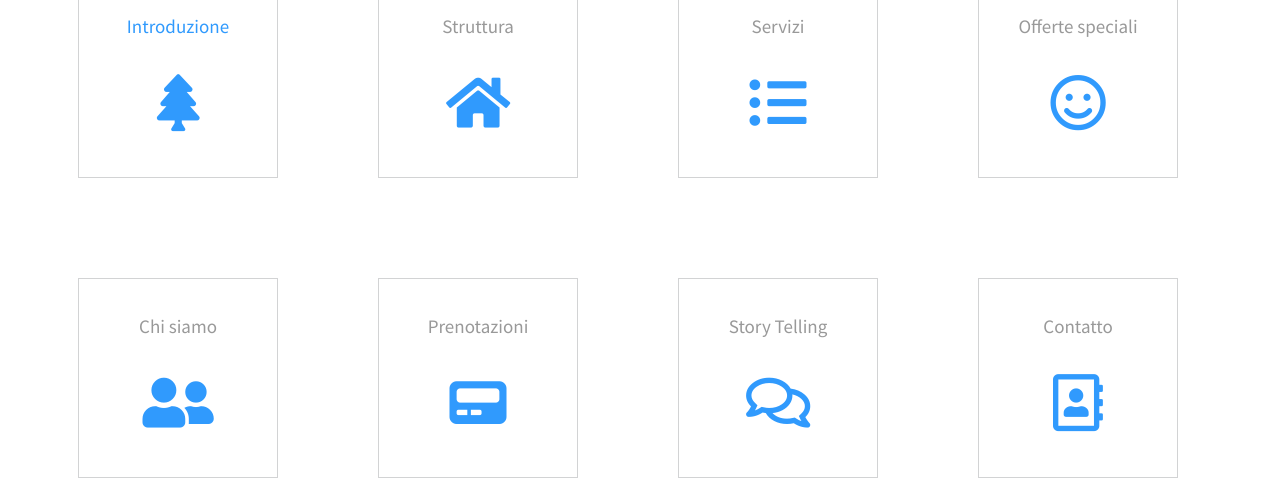
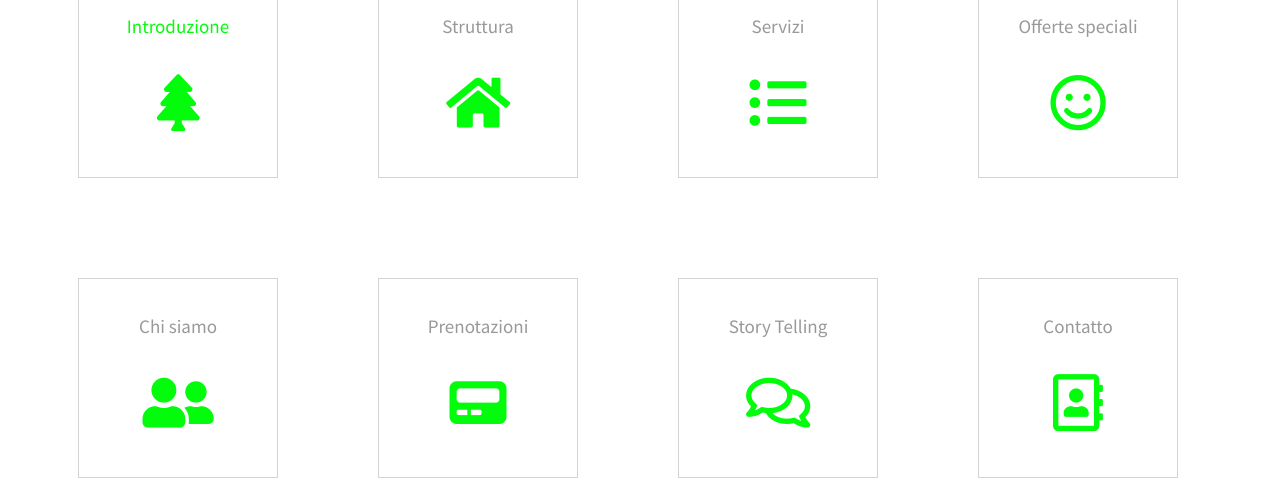
Before and after one commit to ntrinh1012/bio_bb, a plain HTML site: page index.html in a window 1280 px wide. In both pictures the pointer is over the link "Introduzione". Shown: the part 735-1213 px from the top of the page. Drawn offline with Linux system fonts and the light colour scheme.

Commit message:
Update templatemo-ocean-vibes.css

```diff
--- a/css/templatemo-ocean-vibes.css
+++ b/css/templatemo-ocean-vibes.css
@@ -20,7 +20,7 @@ h2, p {
     margin-top: 0;
 }
 
-a:hover, a.active { color: #309AFD; }
+a:hover, a.active { color: #03fc0b; }
 
 .tm-btn {
     padding: 10px 40px;
@@ -54,7 +54,7 @@ div { box-sizing: border-box;}
 .tm-mb-80 { margin-bottom: 80px; }
 .tm-text-center { text-align: center; }
 .tm-text-right { text-align: right; }
-.tm-color-primary { color: #309AFD; }
+.tm-color-primary { color: #03fc0b; }
 .tm-color-gray { color: #666768; }
 .tm-color-gray-2 { color: #98999A; }
 .tm-color-light-gray { color: #9E9FA0; }
@@ -125,12 +125,12 @@ a {
 
 .tm-nav-link:hover,
 .tm-nav-link.active {
-    color: #309AFD;
+    color: #03fc0b;
 }
 
 .tm-nav-link i {
     margin-top: 30px;
-    color: #309AFD;
+    color: #03fc0b;
 }
 
 .tm-main-nav ul {
@@ -266,7 +266,7 @@ button.mfp-arrow {
 
 a.tm-paging-link.active,
 a.tm-paging-link:hover {
-    background: #309AFD;
+    background: #03fc0b;
     color: white;
 }
 
```
